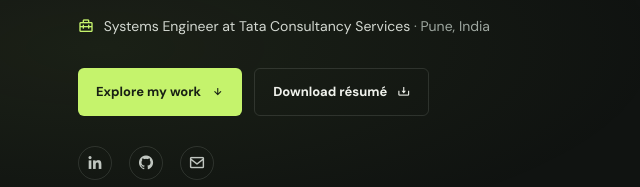
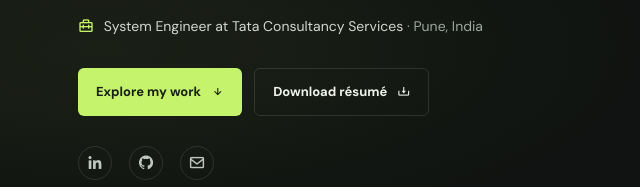
Before and after one commit to MySpace03/MySpace03.github.io, a plain HTML site: page index.html in a window 1280 px wide. Shown: the part 368-555 px from the top of the page, 2-642 px from the left. Drawn offline with Linux system fonts and the light colour scheme.

Commit message:
small changes
systems -- system

```diff
--- a/index.html
+++ b/index.html
@@ -24,7 +24,7 @@
         <p class="eyebrow"><span class="status-dot"></span> DATA ANALYST <span class="eyebrow-divider">/</span> DATA ENGINEER</p>
         <h1 id="hero-title">Turning data<br>into <span>direction.</span></h1>
         <p class="hero-intro">Hey, I’m Amin. I build dependable data pipelines and turn complex information into clear, useful decisions.</p>
-        <p class="hero-role"><i class="bx bx-briefcase-alt-2" aria-hidden="true"></i> Systems Engineer at Tata Consultancy Services <span>· Pune, India</span></p>
+        <p class="hero-role"><i class="bx bx-briefcase-alt-2" aria-hidden="true"></i> System Engineer at Tata Consultancy Services <span>· Pune, India</span></p>
         <div class="hero-actions">
           <a class="button button-primary" href="#projects">Explore my work <i class="bx bx-down-arrow-alt" aria-hidden="true"></i></a>
           <a class="button button-quiet" href="Amin%20Shavani%20Resume%20Final%20Version.pdf" download>Download résumé <i class="bx bx-download" aria-hidden="true"></i></a>
```
